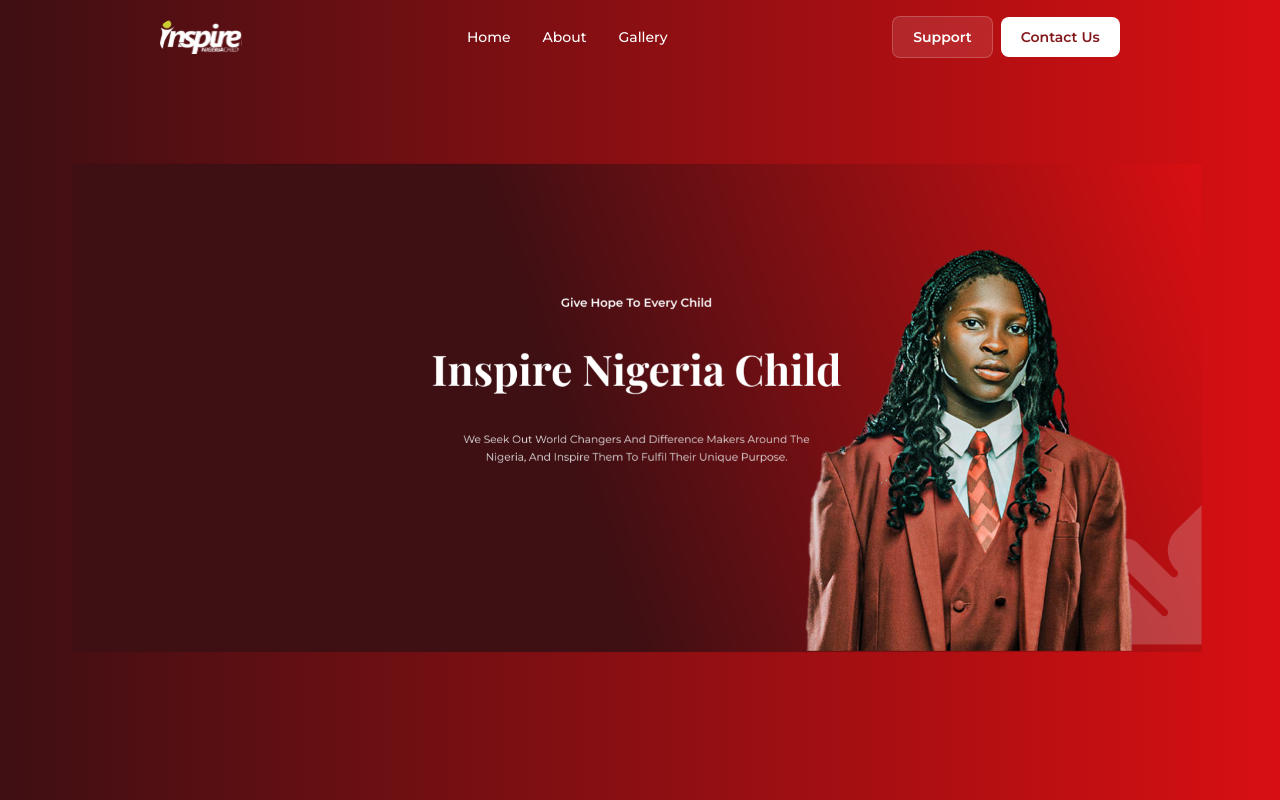
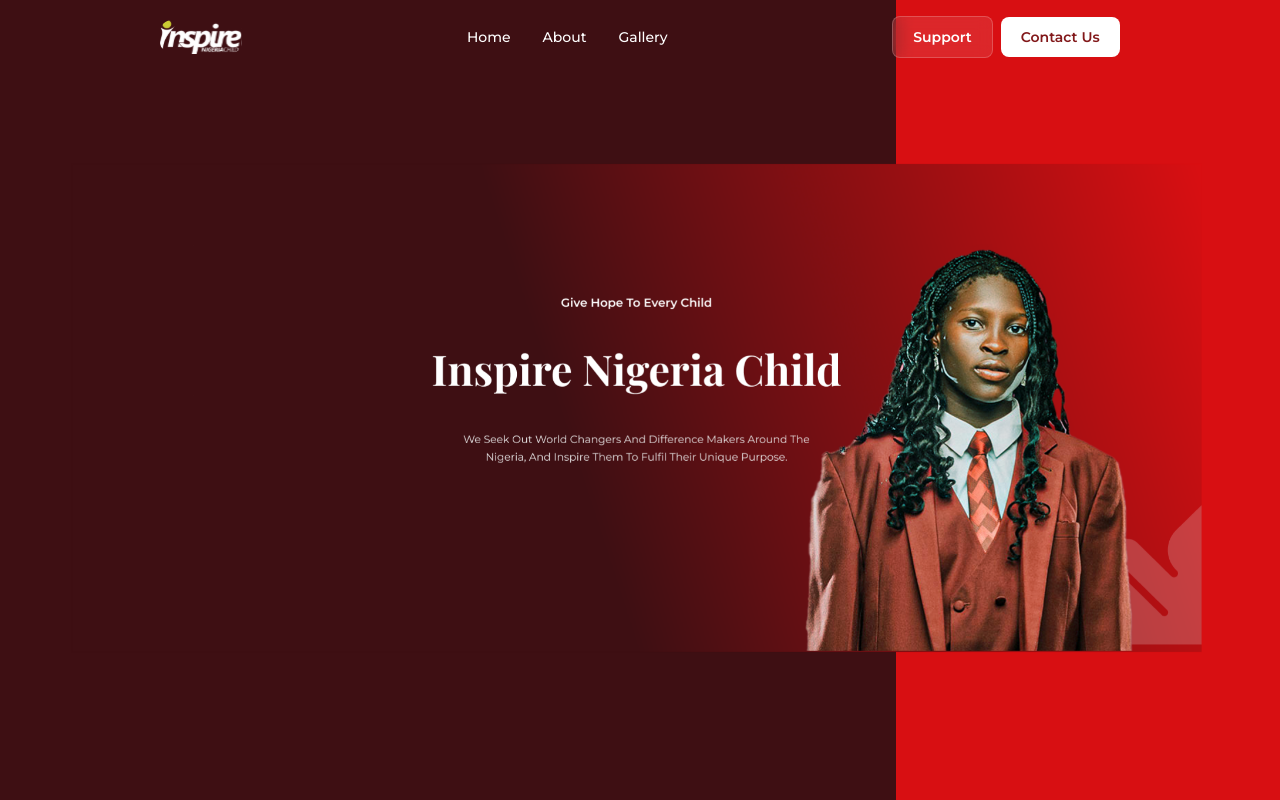
Before and after one commit to Oluwaseyi-vibex/Inspire, a Next.js app: page / in a window 1280 px wide. Shown: the top 800 px of the page. Built offline with nearby package versions, Linux system fonts and the light colour scheme; a web font is replaced by a local one.

Commit message:
fix: make #3E0F13 dominant at 70% of gradient

```diff
--- a/app/globals.css
+++ b/app/globals.css
@@ -26,7 +26,7 @@
 }
 
 body {
-  background: linear-gradient(to right, #3E0F13, #D80F12);
+  background: linear-gradient(to right, #3E0F13 70%, #D80F12 30%);
   color: var(--foreground);
   font-family: var(--font-montserrat);
 }
```
